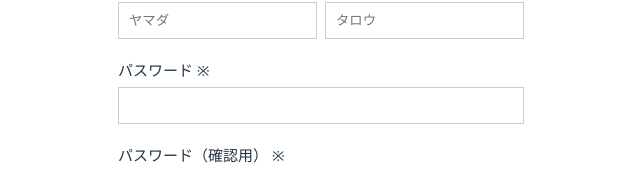
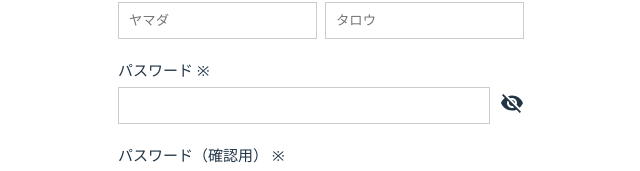
Before and after one commit to usuke1115/TODO_app, a React app in the folder frontend/: page /signup in a window 1280 px wide. Shown: the part 198-369 px from the top of the page, without its empty margins (319-959 px from the left). Built offline with nearby package versions, Linux system fonts and the light colour scheme; the HTML template or start-up script is replaced by a standard one.

Commit message:
add: ユーザ登録の際もパスワードを確認できるようにした

```diff
--- a/frontend/src/App.css
+++ b/frontend/src/App.css
@@ -25,6 +25,10 @@
 .pass {
   display: flex;
   align-items: center;
+}
+
+.in {
+  width: 90%;
 }
 
 .pass-icon {
--- a/frontend/src/features/signup/index.tsx
+++ b/frontend/src/features/signup/index.tsx
@@ -10,6 +10,8 @@
 import { useSex } from "./hooks/sex";
 import { useYear } from "./hooks/year";
 import { useNavigate } from "react-router-dom";
+import VisibilityIcon from '@mui/icons-material/Visibility';
+import VisibilityOffIcon from '@mui/icons-material/VisibilityOff';
 
 function SignupForm() {
   const years: number[] = getYears(1920, 2025);
@@ -22,9 +24,13 @@
   const { month, handleMonthChange } = useMonth();
   const { password, handlePassChange } = usePassword();
   const { passwordForConf, handlePassConfirm } = usePasswordForConf();
+  const [visible, setVisible] = useState<boolean>(false);
   const [isSamePass, setIsSamePass] = useState<boolean>(true);
   const navigate = useNavigate();
 
+  const togglePassword = () => {
+    setVisible(v => !v);
+  };
 
   const handleSubmit = async (e: SubmitEvent<HTMLFormElement>) => {
     e.preventDefault();
@@ -121,12 +127,18 @@
 
         <div className="field">
           <label>パスワード ※</label>
+            <div className="pass">
               <input
-           type="password"
+                type={visible ? "text" : "password"}
                 value={password}
                 onChange={handlePassChange}
                 required
+                className="in"
               />
+              <span onClick={togglePassword} className="pass-icon">
+                {visible ? <VisibilityIcon /> : <VisibilityOffIcon />}
+              </span>
+            </div>
       </div>
 
         <div className="field">
```
Lines whose indentation alone changed are shown as unchanged.
